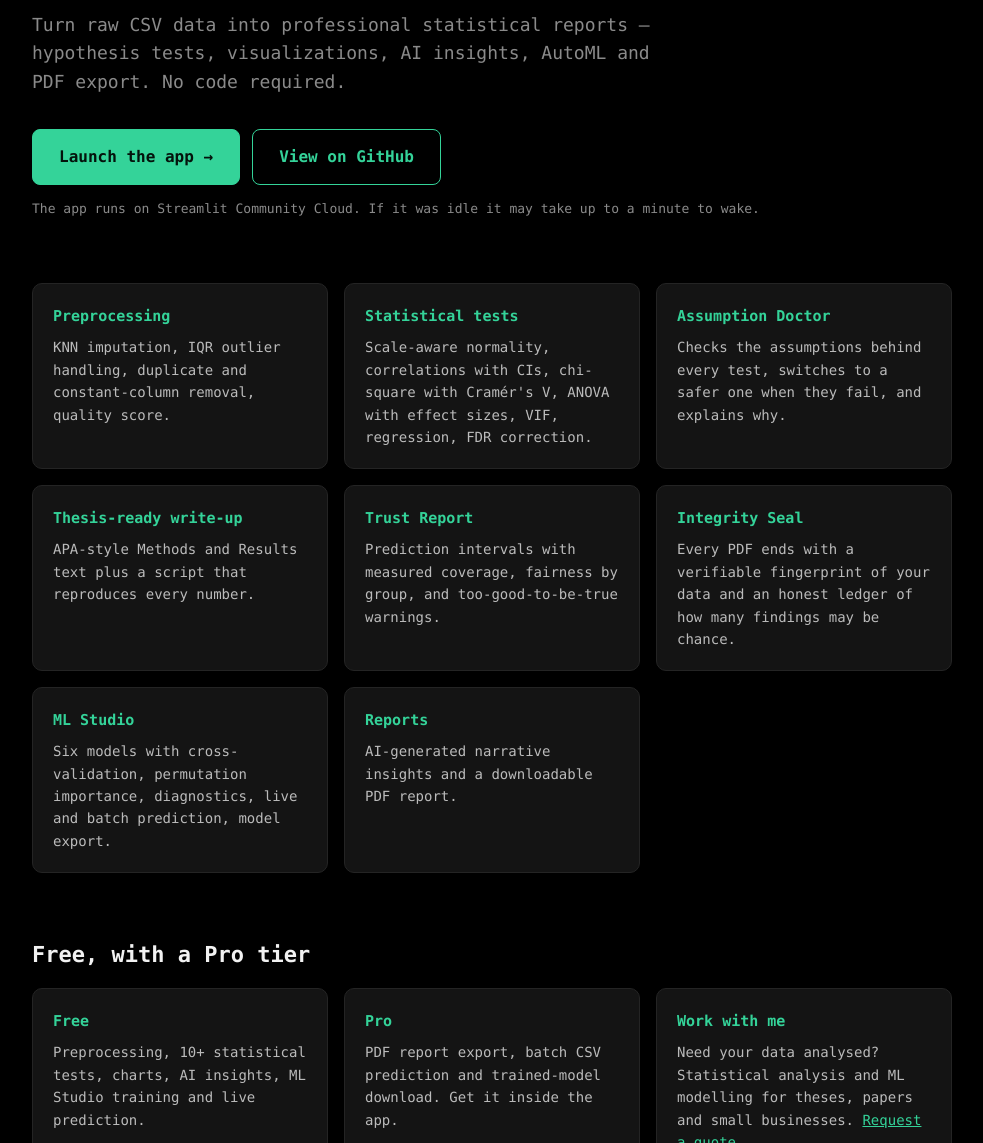
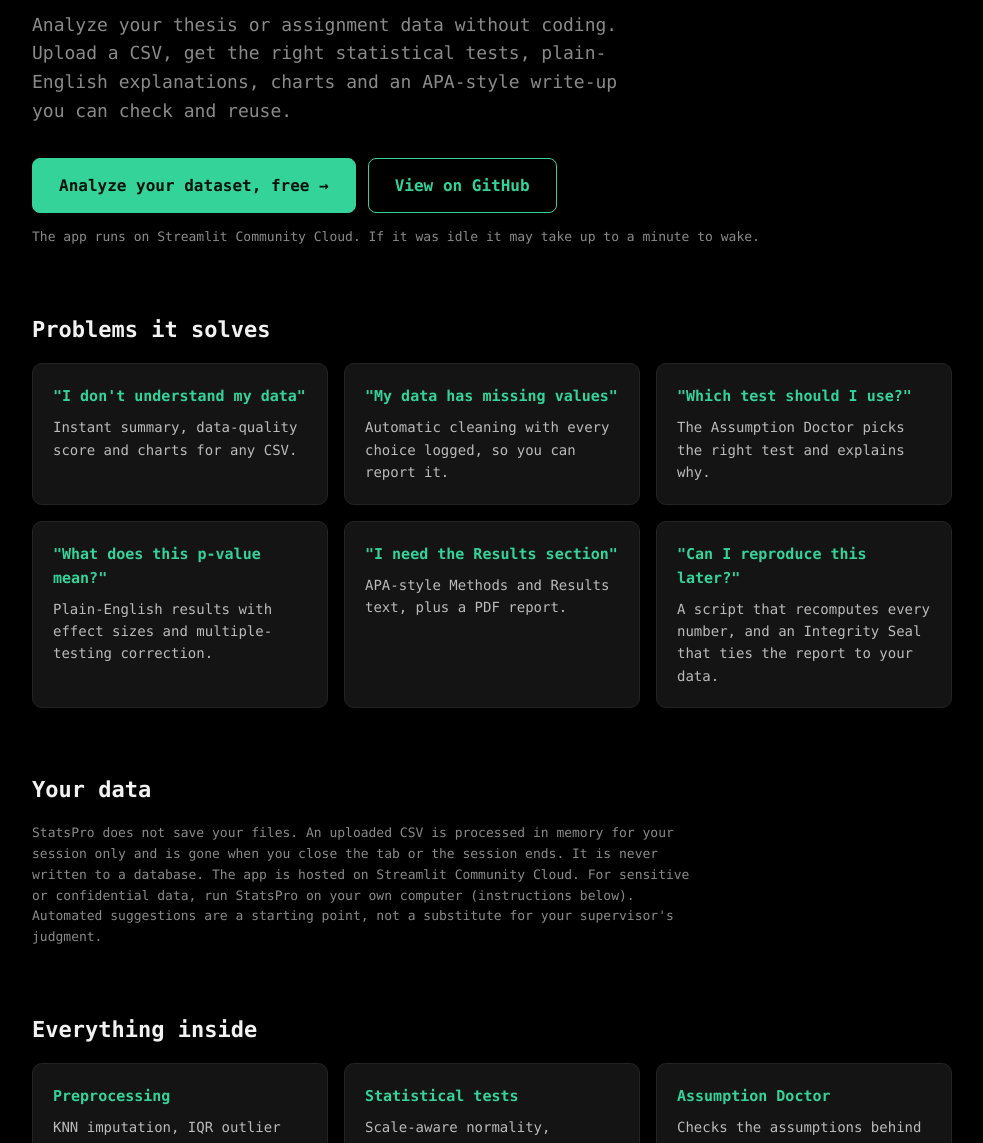
Before and after one commit to Junaid-Ahmed-Rupok/statistical-analysis-app, a plain HTML site: page index.html in a window 1280 px wide. Shown: the part 157-1300 px from the top of the page, without its empty margins (148-1131 px from the left). Drawn offline with Linux system fonts and the light colour scheme.

Commit message:
Student-focused messaging, data-privacy note, pricing experiment notes

```diff
--- a/index.html
+++ b/index.html
@@ -3,7 +3,7 @@
 <head>
 <meta charset="utf-8">
 <meta name="viewport" content="width=device-width, initial-scale=1">
-<title>StatsPro — AI-Powered Statistical Analysis</title>
+<title>StatsPro — Statistical analysis for students and researchers</title>
 <meta name="description" content="Turn raw CSV data into professional statistical reports. No code required.">
 <style>
   :root{--bg:#000;--card:#141414;--line:#242424;--fg:#f2f2f2;--mute:#8a8a8a;--accent:#34D399}
@@ -32,14 +32,28 @@
 <body>
 <main>
   <h1>Stats<span>Pro</span></h1>
-  <p class="sub">Turn raw CSV data into professional statistical reports — hypothesis tests, visualizations, AI insights, AutoML and PDF export. No code required.</p>
+  <p class="sub">Analyze your thesis or assignment data without coding. Upload a CSV, get the right statistical tests, plain-English explanations, charts and an APA-style write-up you can check and reuse.</p>
   <div class="btns">
-    <a class="btn primary" href="https://statistical-analysis-app-7axetqtx75ncuu7fr8irxj.streamlit.app/">Launch the app →</a>
+    <a class="btn primary" href="https://statistical-analysis-app-7axetqtx75ncuu7fr8irxj.streamlit.app/">Analyze your dataset, free →</a>
     <a class="btn ghost" href="https://github.com/Junaid-Ahmed-Rupok/statistical-analysis-app">View on GitHub</a>
   </div>
   <p class="note">The app runs on Streamlit Community Cloud. If it was idle it may take up to a minute to wake.</p>
 
-  <div class="grid">
+  <h2>Problems it solves</h2>
+  <div class="grid" style="margin-top:16px">
+    <div class="card"><h3>"I don't understand my data"</h3><p>Instant summary, data-quality score and charts for any CSV.</p></div>
+    <div class="card"><h3>"My data has missing values"</h3><p>Automatic cleaning with every choice logged, so you can report it.</p></div>
+    <div class="card"><h3>"Which test should I use?"</h3><p>The Assumption Doctor picks the right test and explains why.</p></div>
+    <div class="card"><h3>"What does this p-value mean?"</h3><p>Plain-English results with effect sizes and multiple-testing correction.</p></div>
+    <div class="card"><h3>"I need the Results section"</h3><p>APA-style Methods and Results text, plus a PDF report.</p></div>
+    <div class="card"><h3>"Can I reproduce this later?"</h3><p>A script that recomputes every number, and an Integrity Seal that ties the report to your data.</p></div>
+  </div>
+
+  <h2>Your data</h2>
+  <p class="note" style="max-width:680px">StatsPro does not save your files. An uploaded CSV is processed in memory for your session only and is gone when you close the tab or the session ends. It is never written to a database. The app is hosted on Streamlit Community Cloud. For sensitive or confidential data, run StatsPro on your own computer (instructions below). Automated suggestions are a starting point, not a substitute for your supervisor's judgment.</p>
+
+  <h2>Everything inside</h2>
+  <div class="grid" style="margin-top:16px">
     <div class="card"><h3>Preprocessing</h3><p>KNN imputation, IQR outlier handling, duplicate and constant-column removal, quality score.</p></div>
     <div class="card"><h3>Statistical tests</h3><p>Scale-aware normality, correlations with CIs, chi-square with Cramér's V, ANOVA with effect sizes, VIF, regression, FDR correction.</p></div>
     <div class="card"><h3>Assumption Doctor</h3><p>Checks the assumptions behind every test, switches to a safer one when they fail, and explains why.</p></div>
@@ -53,7 +67,7 @@
   <h2>Free, with a Pro tier</h2>
   <div class="grid" style="margin-top:16px">
     <div class="card"><h3>Free</h3><p>Preprocessing, 10+ statistical tests, charts, AI insights, ML Studio training and live prediction.</p></div>
-    <div class="card"><h3>Pro</h3><p>PDF report export, batch CSV prediction and trained-model download. Get it inside the app.</p></div>
+    <div class="card"><h3>Pro</h3><p>PDF report, cleaned-CSV download, reproduce script, batch CSV prediction and trained-model download. Get it inside the app.</p></div>
     <div class="card"><h3>Work with me</h3><p>Need your data analysed? Statistical analysis and ML modelling for theses, papers and small businesses. <a style="color:var(--accent)" href="mailto:junaidahmedrupok@gmail.com?subject=Data%20analysis%20request">Request a quote</a></p></div>
   </div>
 
```
Also changed, not shown: 3 other files.
